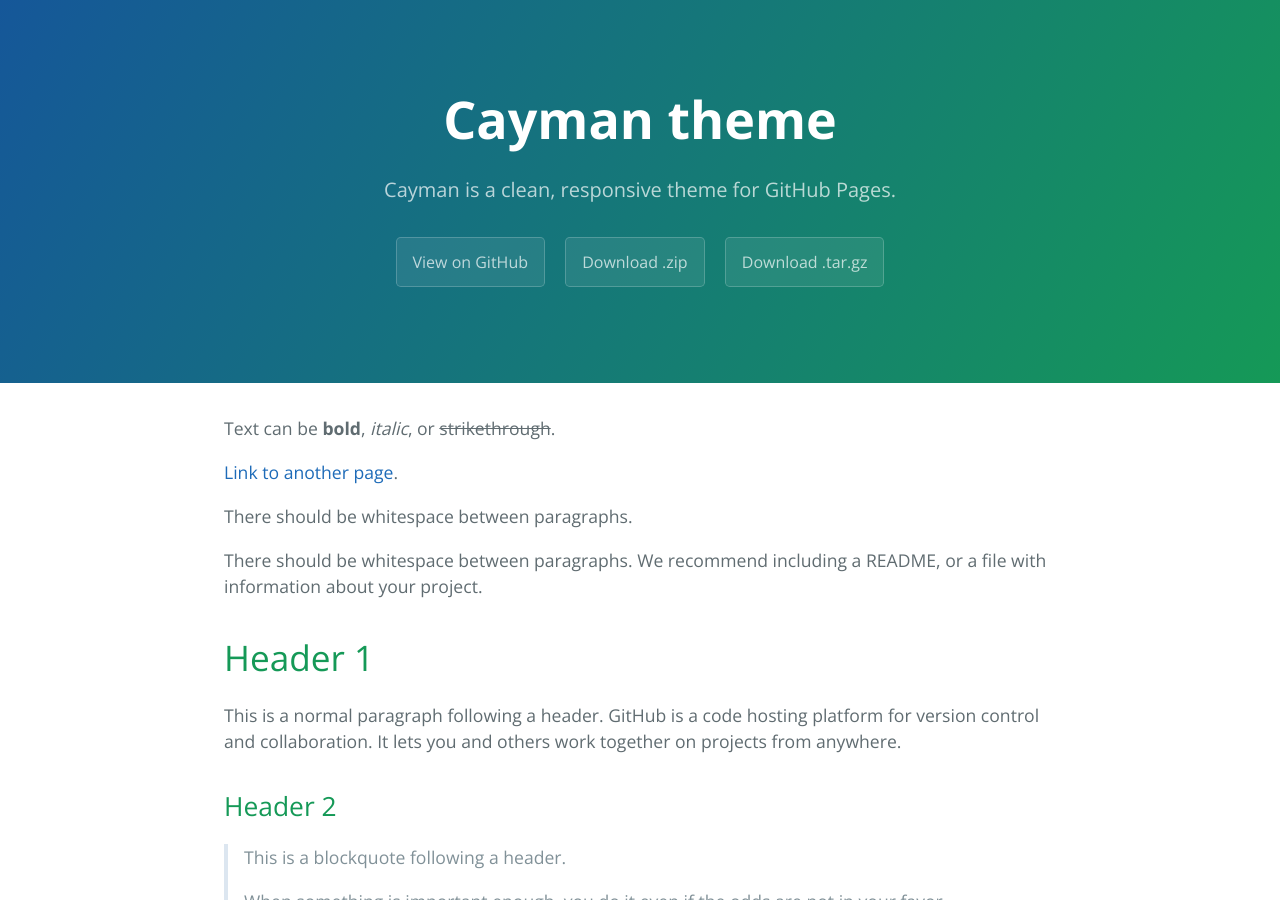
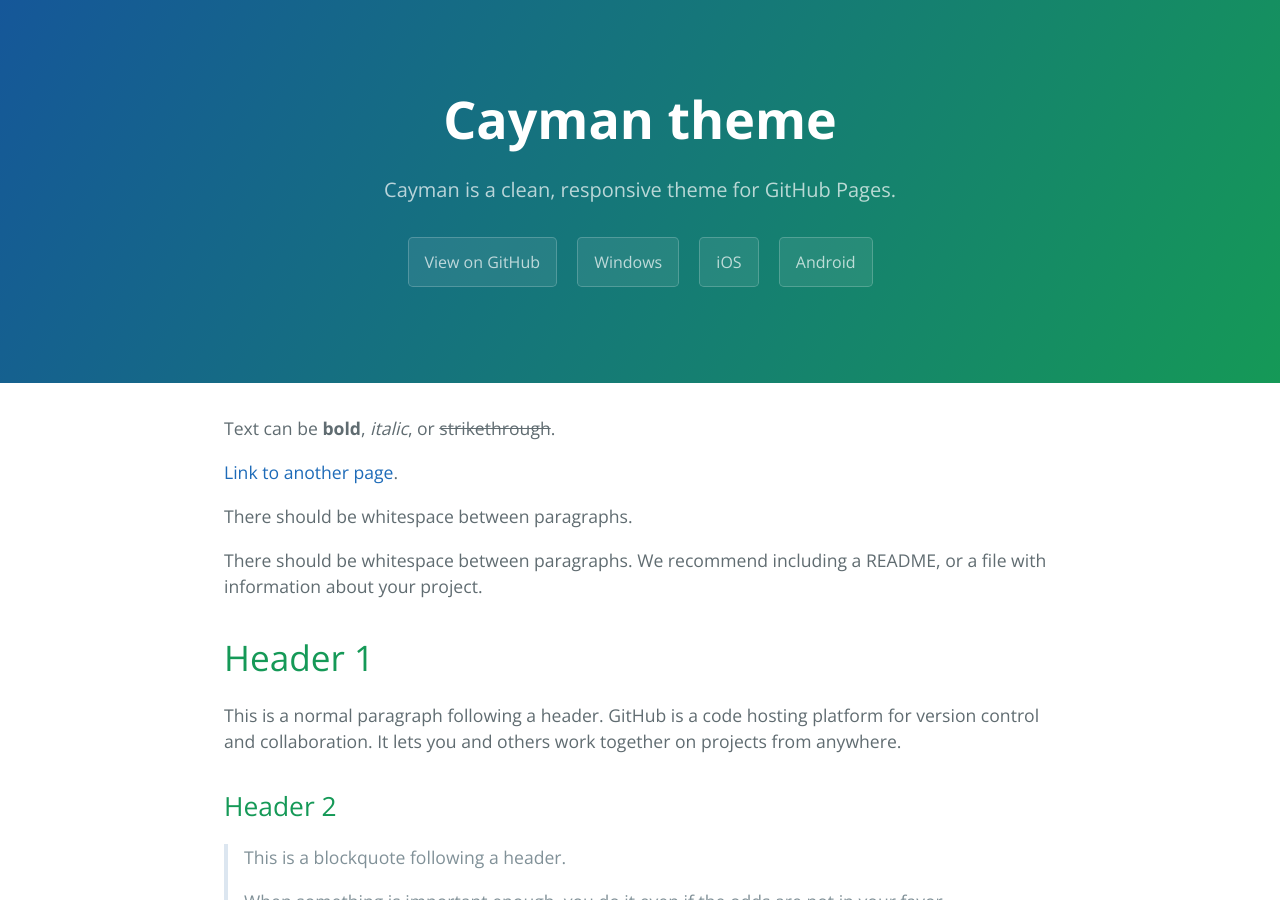
Before and after one commit to sknown/dl, a Jekyll site: the page built from index.md, in a window 1280 px wide and 900 px high. Built offline with Jekyll 4.4.1, drawn with Linux system fonts in a browser that asks for light colours.

Commit message:
change url

```diff
--- a/_layouts/default.html
+++ b/_layouts/default.html
@@ -29,8 +29,9 @@
         <a href="{{ site.github.repository_url }}" class="btn">View on GitHub</a>
       {% endif %}
       {% if site.show_downloads %}
-        <a href="{{ site.github.zip_url }}" class="btn">Download .zip</a>
-        <a href="{{ site.github.tar_url }}" class="btn">Download .tar.gz</a>
+        <a href="{{ site.github.zip_url }}" class="btn">Windows</a>
+        <a href="{{ site.github.tar_url }}" class="btn">iOS</a>
+        <a href="{{ site.github.tar_url }}" class="btn">Android</a>
       {% endif %}
     </header>
 
```
